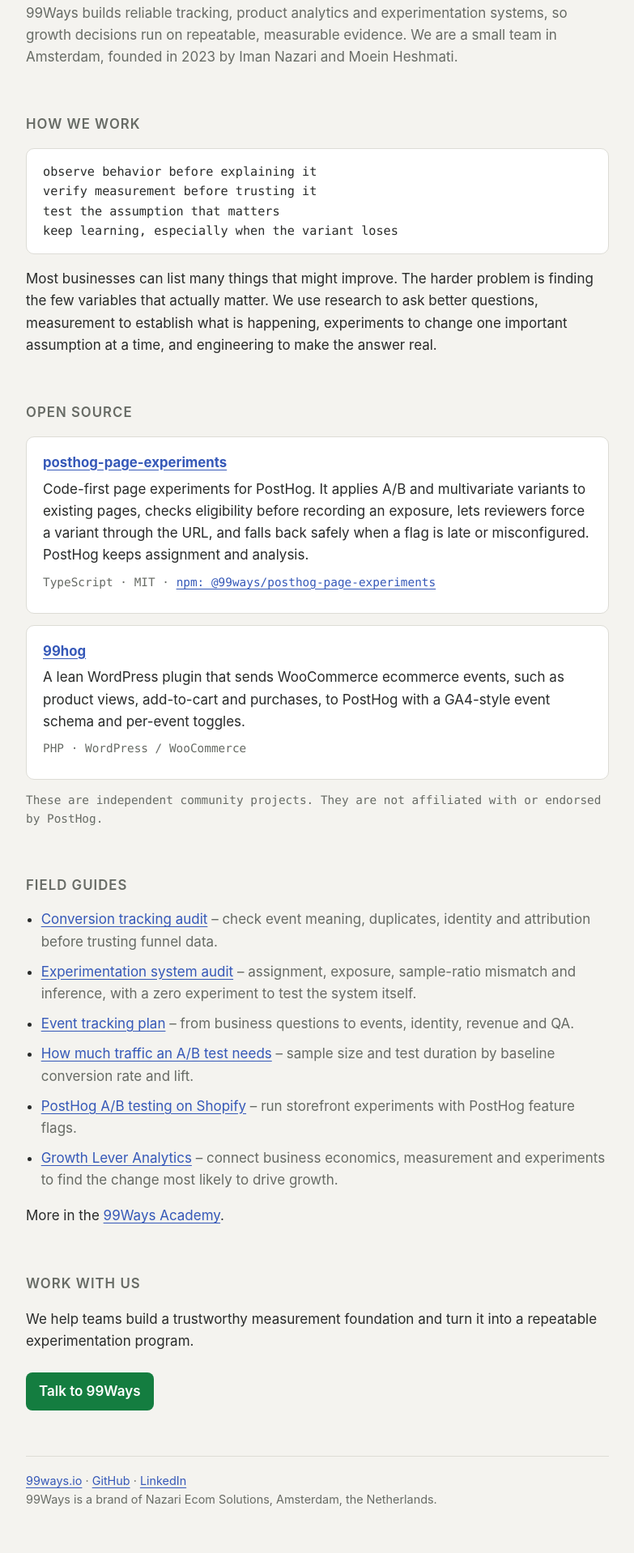
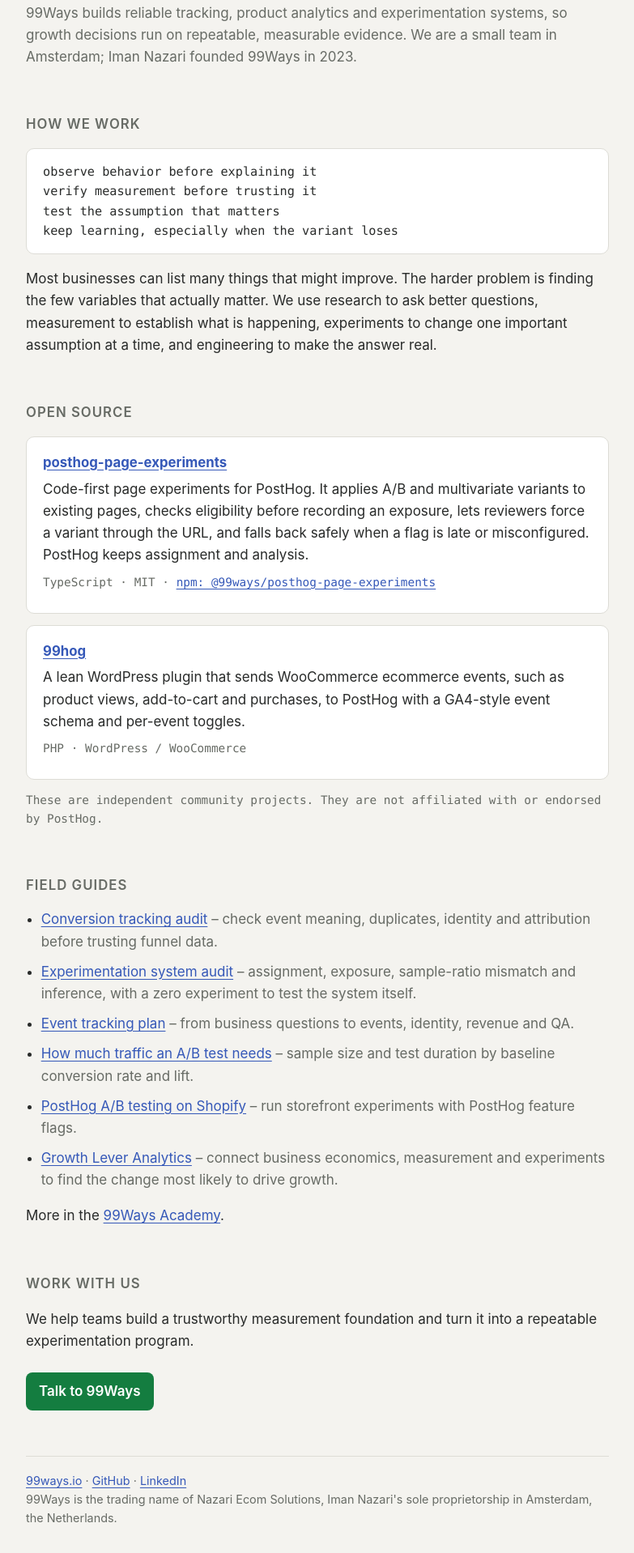
Before and after one commit to 99ways-io/99ways-io.github.io, a plain HTML site: page index.html in a window 1280 px wide. Shown: the part 176-2094 px from the top of the page at 81% size, without its empty margins (248-1031 px from the left). Drawn offline with Linux system fonts and the light colour scheme.

Commit message:
Name Iman Nazari as 99Ways' founder and describe the sole proprietorship
Co-Authored-By: Claude Opus 5.5 <noreply@anthropic.com>

```diff
--- a/index.html
+++ b/index.html
@@ -45,7 +45,7 @@
   <img class="logo logo-light" src="assets/99ways-wordmark-light.svg" alt="99Ways" width="220" height="62">
   <img class="logo logo-dark" src="assets/99ways-wordmark-dark.svg" alt="99Ways" width="220" height="62">
   <p class="tagline">From tracking to experimentation to growth.</p>
-  <p class="lede">99Ways builds reliable tracking, product analytics and experimentation systems, so growth decisions run on repeatable, measurable evidence. We are a small team in Amsterdam, founded in 2023 by Iman Nazari and Moein Heshmati.</p>
+  <p class="lede">99Ways builds reliable tracking, product analytics and experimentation systems, so growth decisions run on repeatable, measurable evidence. We are a small team in Amsterdam; Iman Nazari founded 99Ways in 2023.</p>
 
   <h2>How we work</h2>
   <div class="principles">observe behavior before explaining it
@@ -84,7 +84,7 @@ keep learning, especially when the variant loses</div>
 
   <footer>
     <a href="https://99ways.io/">99ways.io</a> · <a href="https://github.com/99ways-io">GitHub</a> · <a href="https://www.linkedin.com/company/99ways-io/">LinkedIn</a><br>
-    99Ways is a brand of Nazari Ecom Solutions, Amsterdam, the Netherlands.
+    99Ways is the trading name of Nazari Ecom Solutions, Iman Nazari's sole proprietorship in Amsterdam, the Netherlands.
   </footer>
 </main>
 </body>
```
